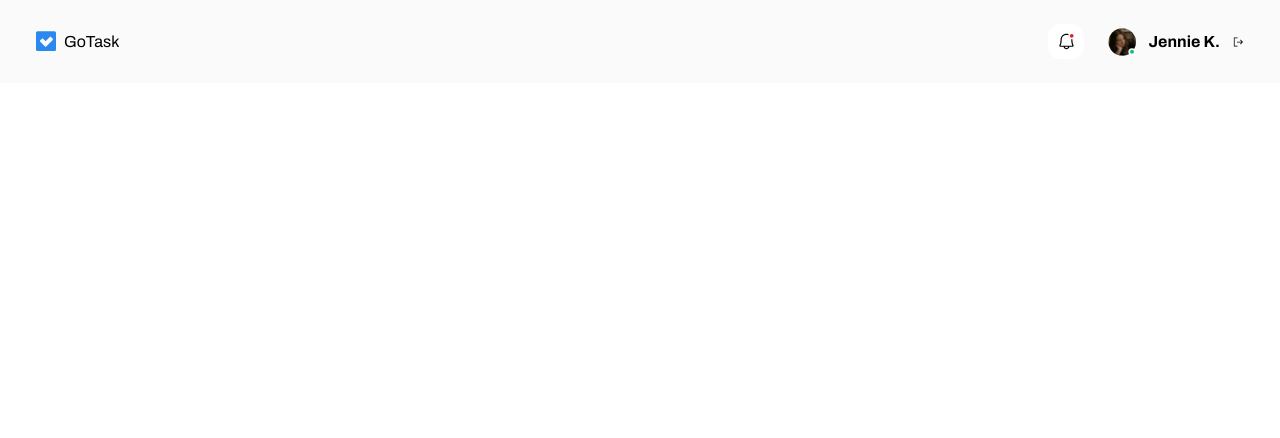
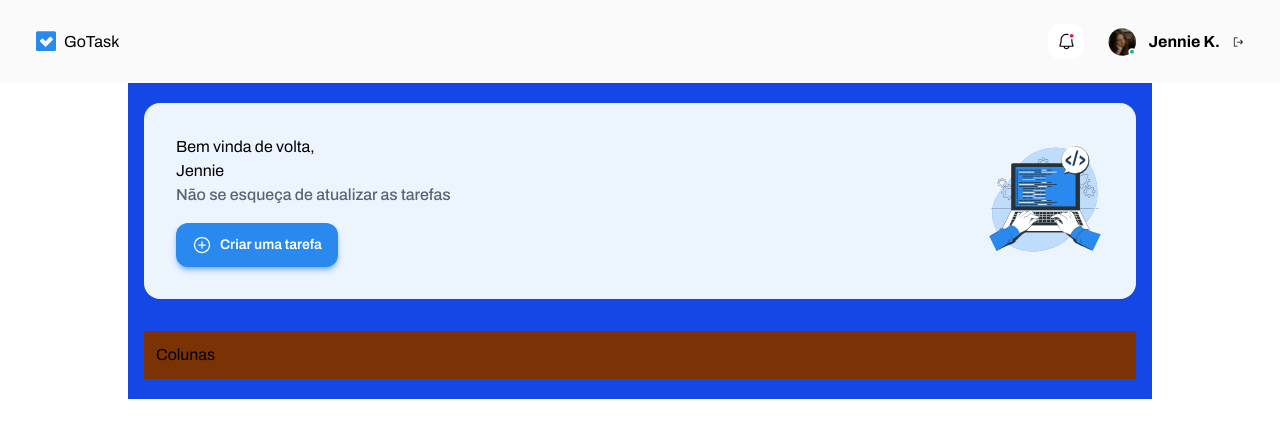
Before and after one commit to arianewelke/go-task, an Angular app: page / in a window 1280 px wide. Shown: the top 438 px of the page. Built offline with nearby package versions, Linux system fonts and the light colour scheme.

Commit message:
feat: add welcome-section layout

```diff
--- a/src/app/app.component.html
+++ b/src/app/app.component.html
@@ -1,4 +1,6 @@
 <div class="mx-auto max-w-7xl">
   <app-header />
 
+  <app-main-content />
+
 </div>
--- a/src/app/app.component.ts
+++ b/src/app/app.component.ts
@@ -1,9 +1,10 @@
 import { Component } from '@angular/core';
 import { HeaderComponent } from "./components/header/header.component";
+import { MainContentComponent } from "./components/main-content/main-content.component";
 
 @Component({
   selector: 'app-root',
-  imports: [HeaderComponent],
+  imports: [HeaderComponent, MainContentComponent],
   templateUrl: './app.component.html',
   styleUrl: './app.component.css'
 })
--- a/src/app/components/main-content/main-content.component.html
+++ b/src/app/components/main-content/main-content.component.html
@@ -1 +1,4 @@
-<p>main-content works!</p>
+<div class="max-w-5xl mx-auto bg-blue-700 py-5 px-4 flex flex-col gap-8">
+  <app-welcome-section />
+  <div class="p-3 bg-amber-900">Colunas</div>
+</div>
--- a/src/app/components/main-content/main-content.component.ts
+++ b/src/app/components/main-content/main-content.component.ts
@@ -1,8 +1,9 @@
 import { Component } from '@angular/core';
+import { WelcomeSectionComponent } from "../welcome-section/welcome-section.component";
 
 @Component({
   selector: 'app-main-content',
-  imports: [],
+  imports: [WelcomeSectionComponent],
   templateUrl: './main-content.component.html',
   styleUrl: './main-content.component.css'
 })
--- a/src/app/components/welcome-section/welcome-section.component.html
+++ b/src/app/components/welcome-section/welcome-section.component.html
@@ -1 +1,25 @@
-<p>welcome-section works!</p>
+<div class="rounded-2xl p-8 bg-[#ECF4FE] flex flex-col gap-7 sm:flex-row-reverse
+     sm:justify-between sm:items-center">
+  <div class=" ">
+    <img src="images/icon-hand-coding.svg" />
+  </div>
+  <div class="flex flex-col gap-4">
+    <div>
+      <h1 class="">
+        Bem vinda de volta, <br />
+        Jennie</h1>
+      <h3 class="font-medium opacity-80 text-[#374151]">
+        Não se esqueça de atualizar as tarefas
+      </h3>
+    </div>
+    <div>
+      <button
+        class="bg-[#2A89EF] shadow-md shadow-blue-500/50 py-3 px-4 rounded-xl text-white
+        text-sm font-semibold text-center flex gap-2 cursor-pointer active:translate-y-1
+        transition-transform duration-75">
+        <img src="images/icon-plus-circle.svg" />
+        Criar uma tarefa
+      </button>
+    </div>
+  </div>
+</div>
```
